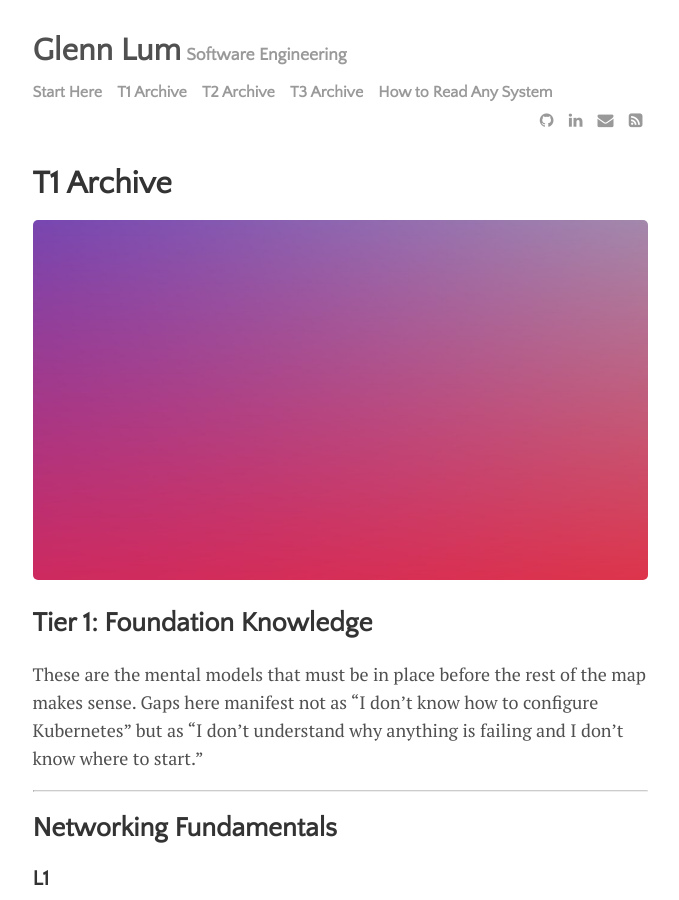
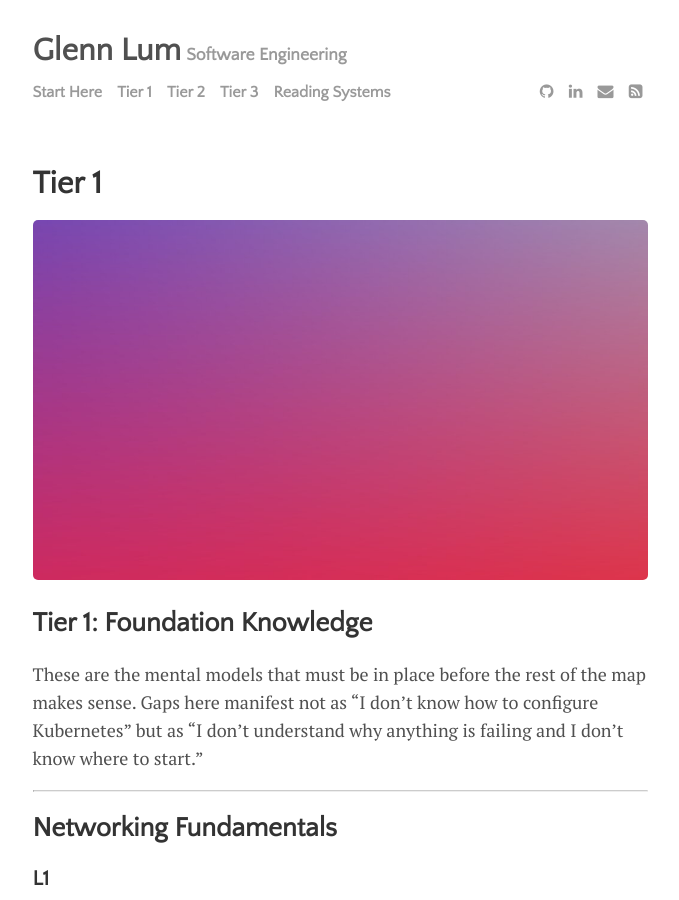
Before and after one commit to GD-MRNG/engineering-blog, a Jekyll site: the page built from menu/t1.md, in a window 1280 px wide and 900 px high. Shown: the whole window, without its empty margins (300-979 px from the left). Built offline with Jekyll 4.4.1, drawn with Linux system fonts in a browser that asks for light colours; some of the changed lines change nothing that is shown.

Commit message:
feat: Revamp menu structure and add new title for Tiers 1-3 and revised content for Reading Systems

```diff
--- a/_data/settings.yml
+++ b/_data/settings.yml
@@ -8,10 +8,10 @@ google-ID: ''
 
 menu:
 - {name: 'Start Here',   url: 'start.html'}
-- {name: 'T1 Archive',   url: 't1-archive.html'}
-- {name: 'T2 Archive',   url: 't2-archive.html'}
-- {name: 'T3 Archive',   url: 't3-archive.html'}
-- {name: 'How to Read Any System',   url: 'how-to-read-any-system.html'}
+- {name: 'Tier 1',   url: 't1.html'}
+- {name: 'Tier 2',   url: 't2.html'}
+- {name: 'Tier 3',   url: 't3.html'}
+- {name: 'Reading Systems',   url: 'reading-systems.html'}
 
 # Available social icons are powered by Font Awesome, so you can use any icon that they offer
 social:
--- a/menu/how_to_read_any_system.md
+++ /dev/null
@@ -1,65 +0,0 @@
----
-layout: page
-title: "How to Read Any System"
-permalink: /how-to-read-any-system
----
-
-<img src="{{ site.url }}{{ site.baseurl }}/assets/img/read_any_system.jpg">
-
-*A strategy map for orienting in any production system.*
-
-Tiers 1–3 are knowledge — what is true about software in general. This page is the skill of using that knowledge on a system you have never seen. They are different abilities, and conflating them is why so much studying produces so little confidence in front of real code. You can hold every earlier concept in your head and still open a production repository — thousands of files, a half-familiar framework — and feel completely lost. That feeling is not a knowledge gap. It is an orientation gap, and it has its own remedy.
-
-The remedy is a procedure, and — encouragingly — it barely depends on the technology in front of you. A seasoned engineer dropped into a language they have never written still gets their bearings fast, not because they recognise the syntax, but because they know what to look for and in what order.
-
-Think of a driver versus a mechanic. The driver operates the car. The mechanic looks under the hood and sees *subsystems* — fuel, ignition, cooling, drivetrain, braking — and can find each one in a car they have never serviced, because every car has them. Their power is not memorising every model; it is carrying a fixed schema of what any car contains, plus a procedure for locating each part. This page is that schema and that procedure, for software.
-
-One idea underpins all of it: **a system is not understood by reading its files; it is understood by locating a small, fixed set of subsystems and tracing what flows through them.** Files are where a system is stored, not how it is shaped.
-
-## Why a codebase feels unreadable
-
-Two features of every repository fight comprehension. First, the file tree is sorted alphabetically and by folder convention — *disk order* — which has nothing to do with where meaning lives, so reading it top to bottom is reading in the wrong order. Second, files are the wrong unit of analysis: a system is made of responsibilities and flows, and files merely store them. Trying to learn "what every file does" is like learning a city by reading the number on every building.
-
-The fix for both is one realisation: a codebase has perhaps ten files that matter — its *anchors* — and thousands of *leaves* hanging off them. You hunt the anchors and read a leaf only when something leads you to it. That alone turns an unreadable wall into a short list.
-
-## The skeleton: what every running system has
-
-This is the fixed schema — the parts you look for, defined by *responsibility* rather than folder name, which is precisely why you can find them even when a project is organised in an unfamiliar way:
-
-- **Entry points (the intake)** — every way work gets in: routes, message consumers, scheduled jobs, CLI commands, the startup bootstrap. This is the system's real table of contents.
-- **The request path (the spine)** — the route work travels from entry to response. Learn one and you learn how all of them are laid out.
-- **The domain core (the engine)** — the business rules, the reason the system exists. Usually a small island in a sea of plumbing, and worth finding early.
-- **State and data (the memory)** — the stores, the schema, the data model. Often the truest map of the domain, because data cannot quietly drift out of date the way comments can.
-- **Outbound dependencies (the linkages)** — what it calls, and what it does when those calls fail. This places the system inside the wider topology instead of treating it as an island.
-- **The control surface (the dials)** — config, secrets, and feature flags: everything that changes behaviour without changing code.
-- **Build and delivery (the assembly line)** — how source becomes an artifact and reaches production, and how a bad release rolls back. The road your own change will travel.
-- **Runtime topology (the chassis)** — where it actually runs: environments, replicas, network shape.
-- **Observability (the instruments)** — logs, metrics, traces, and alerts. The difference between a system and a black box.
-
-Locate these nine and you are oriented. Everything else is detail you fetch on demand.
-
-## The method: trace, don't browse
-
-The skeleton tells you *what* to find; tracing tells you *how* to find it without drowning. The discipline is to follow one thing through the system, depth-first, instead of wandering the tree breadth-first. Four passes do the whole job.
-
-**Walk around the car first.** Before opening any source, read the configuration at the repository root — the dependency manifest, the container files, the CI workflow, the infrastructure definitions, the build scripts. In about a minute, this tells you the language, the framework, how it builds, how it deploys, and how to run it. It is the highest-yield minute available, and the step most people skip on their way to getting lost in `src/`.
-
-**Trace one request.** Pick a single representative endpoint and follow it end to end: entry → handler → core → data → outbound → response. Because a system applies the same layering to every request, this one walk teaches the grammar all the others obey — you learn the architecture from a single worked example, and you see the intake, spine, engine, memory, and linkages in one pass.
-
-**Trace one change.** Follow a commit from source control through CI to a built artifact, then through deployment into staging and production, and note how a bad release is undone. This is the trace that lets you *act* on the system, not merely understand it.
-
-**Trace one failure.** Ask where you would look first if it broke at three in the morning, and find the logs, dashboards, and alerts before you ever need them.
-
-Throughout, prefer evidence to reading: running the system, following one real log line, reading the tests, and reading the schema are all faster than scrolling source.
-
-## The output: a one-page map
-
-Orientation should leave an artifact, not a fading feeling. Capture, in about a dozen lines: the stack; the command to run it; where the entry points live; one fully traced request; where the core sits; the data stores and source of truth; the external dependencies; the config and secrets it needs to boot; how it ships and how to roll back; where it runs; and where the logs are. Written down, this survives the three-month gap that makes a familiar system feel foreign again, and it onboards the next person in an afternoon. A mental model decays; a map does not.
-
-## Where this meets Tiers 1–3
-
-This page is what makes the others usable. Tracing a request is where Tier 1 — networking, compute, service architecture — stops being theory and becomes something you can point at. Tracing a change is Tier 2 — source control, CI, artifacts, delivery, infrastructure — walked through one real pipeline. Tracing a failure is Tier 3 — observability, reliability, security, cost — made concrete. And this is how abstract knowledge finally sticks: a concept becomes permanent the first time you locate it in a system you have traced. Knowledge attaches to systems, not to outlines.
-
-Master the procedure and an unfamiliar codebase stops being a wall of files and becomes a system with a shape — one you can hold in your head, reason about, and change with confidence. That is the difference between operating the car and understanding the machine.
-
-*The quickest version, when you just need to get unstuck: read the root manifests, find the entry points, trace one request to the data and back, open the CI config to see how it ships, and note where the logs go. Everything else can be deepened on demand.*
--- /dev/null
+++ b/menu/reading-systems.md
@@ -0,0 +1,106 @@
+---
+layout: page
+title: "Reading Systems"
+permalink: /reading-systems
+---
+
+You can hold every concept in Tiers 1–3 in your head and still open a production repository and feel completely lost. That feeling is not a knowledge gap. It is an orientation gap, and it has its own remedy.
+
+The remedy is a procedure that barely depends on the technology in front of you. A seasoned engineer dropped into a language they have never written still gets their bearings fast — not because they recognise the syntax, but because they know what to look for and in what order.
+
+**One idea underpins all of it: a system is not understood by reading its files. It is understood by locating a small, fixed set of subsystems and tracing what flows through them.**
+
+---
+
+## The Skeleton
+
+Nine subsystems that exist in every running system, defined by responsibility rather than folder name. This is what you're looking for — regardless of language, framework, or how the repo is organised.
+
+**1. Entry points** — every way work gets in: routes, message consumers, scheduled jobs, CLI commands, the startup bootstrap. The system's real table of contents.
+*Keywords: routes, consumers, handlers, entrypoints, bootstrap*
+*→ [1.3 Service Architecture Awareness]({{ "/13-service-architecture-awareness" | relative_url }}), [1.1 Networking Fundamentals]({{ "/11-networking-fundamentals" | relative_url }})*
+
+**2. The request path** — the route work travels from entry to response. Learn one and you learn how all of them are laid out.
+*Keywords: middleware, handler chain, request lifecycle, controller*
+*→ [1.3]({{ "/13-service-architecture-awareness" | relative_url }}), [1.1]({{ "/11-networking-fundamentals" | relative_url }})*
+
+**3. The domain core** — the business rules, the reason the system exists. Usually a small island in a sea of plumbing. Worth finding early.
+*Keywords: domain logic, business rules, services, use cases*
+*→ [1.3]({{ "/13-service-architecture-awareness" | relative_url }})*
+
+**4. State and data** — the stores, the schema, the data model. Often the truest map of the domain, because data cannot quietly drift out of date the way comments can.
+*Keywords: schema, migrations, data model, stores, source of truth*
+*→ [1.3]({{ "/13-service-architecture-awareness" | relative_url }})*
+
+**5. Outbound dependencies** — what it calls, and what it does when those calls fail. Places the system inside the wider topology instead of treating it as an island.
+*Keywords: clients, adapters, third-party integrations, timeouts, retries*
+*→ [1.1]({{ "/11-networking-fundamentals" | relative_url }}), [1.3]({{ "/13-service-architecture-awareness" | relative_url }}), [3.3 Reliability Engineering]({{ "/33-reliability-engineering" | relative_url }})*
+
+**6. The control surface** — config, secrets, and feature flags: everything that changes behaviour without changing code.
+*Keywords: environment variables, secrets management, feature flags, config*
+*→ [2.6 Configuration and Feature Management]({{ "/26-configuration-and-feature-management" | relative_url }})*
+
+**7. Build and delivery** — how source becomes an artifact and reaches production, and how a bad release rolls back. The road your own change will travel.
+*Keywords: CI pipeline, build scripts, deployment, rollback*
+*→ [2.3 CI]({{ "/23-continuous-integration-ci" | relative_url }}), [2.5 CD]({{ "/25-continuous-delivery-and-deployment-cd" | relative_url }}), [2.4 Artifact Management]({{ "/24-artifact-and-dependency-management" | relative_url }})*
+
+**8. Runtime topology** — where it actually runs: environments, replicas, network shape.
+*Keywords: environments, replicas, load balancer, infra, cloud*
+*→ [1.2 Compute Abstractions]({{ "/12-compute-abstractions" | relative_url }}), [1.1]({{ "/11-networking-fundamentals" | relative_url }})*
+
+**9. Observability** — logs, metrics, traces, and alerts. The difference between a system and a black box.
+*Keywords: logs, metrics, traces, dashboards, alerts, on-call*
+*→ [3.1 Observability and Monitoring]({{ "/31-observability-and-monitoring" | relative_url }})*
+
+---
+
+## The Four Traces
+
+The skeleton tells you *what* to find. Tracing tells you *how* to find it without drowning. Follow one thing depth-first — don't browse the tree breadth-first.
+
+**1. Walk around the application first**
+Before opening any source, read the configuration at the repository root — the dependency manifest, container files, CI workflow, infrastructure definitions, build scripts. In about a minute this tells you the language, the framework, how it builds, how it deploys, and how to run it. The highest-yield minute available, and the step most people skip.
+*Keywords: package manifest, Dockerfile, CI config, README, Makefile*
+*→ [2.1 Source Control]({{ "/21-source-control-and-collaboration" | relative_url }}), [2.3 CI]({{ "/23-continuous-integration-ci" | relative_url }})*
+
+**2. Trace one request**
+Pick a single representative endpoint and follow it end to end: entry → handler → core → data → outbound → response. This one walk teaches the grammar all the others obey. You see the intake, spine, engine, memory, and linkages in a single pass.
+*Keywords: request lifecycle, handler, middleware, query, response*
+*→ [1.1]({{ "/11-networking-fundamentals" | relative_url }}), [1.3]({{ "/13-service-architecture-awareness" | relative_url }})*
+
+**3. Trace one change**
+Follow a commit from source control through CI to a built artifact, then through deployment into staging and production. Note how a bad release is undone. This is the trace that lets you *act* on the system, not merely understand it.
+*Keywords: commit, pipeline, artifact, deploy, rollback*
+*→ [2.1]({{ "/21-source-control-and-collaboration" | relative_url }}), [2.3]({{ "/23-continuous-integration-ci" | relative_url }}), [2.4]({{ "/24-artifact-and-dependency-management" | relative_url }}), [2.5]({{ "/25-continuous-delivery-and-deployment-cd" | relative_url }})*
+
+**4. Trace one failure**
+Ask where you would look first if it broke at 3am. Find the logs, dashboards, and alerts before you ever need them.
+*Keywords: logs, alerts, dashboards, runbook, on-call*
+*→ [3.1]({{ "/31-observability-and-monitoring" | relative_url }}), [3.3]({{ "/33-reliability-engineering" | relative_url }})*
+
+---
+
+## The Output
+
+Orientation should leave an artifact, not a fading feeling. After your four traces, write down — in about a dozen lines:
+
+- The stack and how to run it locally
+- Where the entry points live
+- One fully traced request, end to end
+- Where the domain core sits
+- The data stores and source of truth
+- The external dependencies
+- The config and secrets it needs to boot
+- How it ships and how to roll back
+- Where it runs
+- Where the logs are
+
+A mental model decays. A map does not.
+
+---
+
+*The quickest version when you just need to get unstuck: read the root manifests, find the entry points, trace one request to the data and back, open the CI config to see how it ships, and note where the logs go. Everything else can be deepened on demand.*
+
+---
+
+[← Back to Home]({{ "/" | relative_url }})
--- a/menu/t1_archive.md
+++ b/menu/t1.md
@@ -1,7 +1,7 @@
 ---
 layout: page
-title: "T1 Archive"
-permalink: /t1-archive
+title: "Tier 1"
+permalink: /t1
 ---
 
 <img src="{{ site.url }}{{ site.baseurl }}/assets/img/tier_1.jpg">
--- a/menu/t2_archive.md
+++ b/menu/t2.md
@@ -1,7 +1,7 @@
 ---
 layout: page
-title: "T2 Archive"
-permalink: /t2-archive
+title: "Tier 2"
+permalink: /t2
 ---
 
 <img src="{{ site.url }}{{ site.baseurl }}/assets/img/tier_2.jpg">
--- a/menu/t3_archive.md
+++ b/menu/t3.md
@@ -1,7 +1,7 @@
 ---
 layout: page
-title: "T3 Archive"
-permalink: /t3-archive
+title: "Tier 3"
+permalink: /t3
 ---
 
 <img src="{{ site.url }}{{ site.baseurl }}/assets/img/tier_3.jpg">
```
